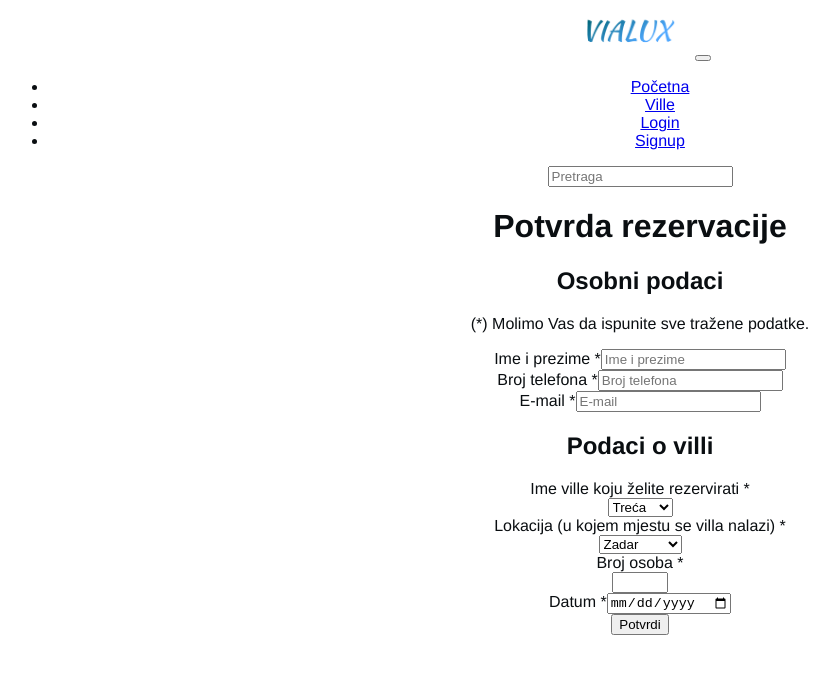
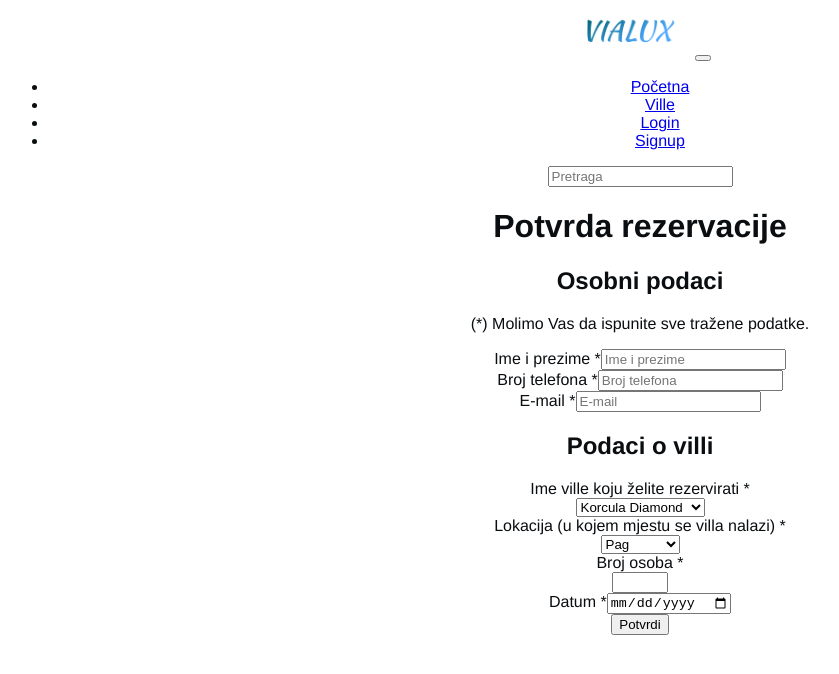
Before and after one commit to lukadrezga/vialux.github.io, a Vue app in the folder vialux/: page /rezervacija in a window 1280 px wide. Shown: the top 674 px of the page, without its empty margins (0-839 px from the left). Built offline with nearby package versions, Linux system fonts and the light colour scheme; no server answers; the HTML template or start-up script is replaced by a standard one; what vue-croppa would draw is missing.

Commit message:
Dodavanje buttona za rezervaciju i izmjene na stranici

```diff
--- a/vialux/src/App.vue
+++ b/vialux/src/App.vue
@@ -29,7 +29,9 @@
             <router-link to="/ville" class="nav-link">Ville</router-link>
           </li>
           <li v-if="store.currentUser" class="nav-item">
-            <router-link to="/rezervacija" class="nav-link">Rezervacija</router-link>
+            <router-link to="/rezervacija" class="nav-link"
+              >Rezervacija</router-link
+            >
           </li>
           <li v-if="!store.currentUser" class="nav-item">
             <router-link to="/login" class="nav-link">Login</router-link>
@@ -64,7 +66,6 @@
 <script>
 import store from "@/store";
 import { auth } from "@/firebase";
-import { onAuthStateChanged, signOut } from "firebase/auth";
 import router from "@/router";
 
 auth.onAuthStateChanged((user) => {
--- a/vialux/src/components/Kartaville.vue
+++ b/vialux/src/components/Kartaville.vue
@@ -1,5 +1,6 @@
 <template>
-  <div class="card" style="width: 18rem">
+  <div class="row justify-content-center m-5">
+    <div class="card" style="width: 500px">
       <img :src="info.url" class="card-img-top" alt="..." />
       <div class="card-body">
         <p class="card-text">
@@ -11,13 +12,60 @@
         <p class="card-text">
           {{ info.adress }}
         </p>
+        <router-link
+          to="/rezervacija"
+          v-if="store.currentUser"
+          type="button"
+          class="btn btn-primary"
+          data-toggle="button"
+          aria-pressed="false"
+          autocomplete="off"
+          style="float: right"
+        >
+          Rezervacija
+        </router-link>
+      </div>
     </div>
   </div>
 </template>
 
+<style>
+* {
+  box-sizing: border-box;
+}
+
+body {
+  font-family: Arial, Helvetica, sans-serif;
+}
+
+/* Style the counter cards */
+.card {
+  box-shadow: 0 4px 8px 0 rgba(0, 0, 0, 0.2); /* this adds the "card" effect */
+  padding: 16px;
+  text-align: left;
+  background-color: #f1f1f1;
+}
+
+/* Responsive columns - one column layout (vertical) on small screens */
+@media screen and (max-width: 600px) {
+  .column {
+    width: 100%;
+    display: block;
+    margin-bottom: 20px;
+  }
+}
+</style>
+
 <script>
+import store from "@/store";
+
 export default {
   name: "Kartaville",
   props: ["info"],
+  data() {
+    return {
+      store,
+    };
+  },
 };
 </script>
--- a/vialux/src/views/Admin.vue
+++ b/vialux/src/views/Admin.vue
@@ -1,10 +1,18 @@
 <template>
   <div class="about">
-    <h1>Ovdje će se nalaziti forma za unos villa u aplikaciju.</h1>
+    <h1>Ovdje se nalazi forma za unos villa u aplikaciju.</h1>
+    <br />
+    <p>
+      Iako je forma vidljiva svima, ovu formu mogu koristiti samo administratori
+      ove stranice. Bilo kakva dodavanja villa od strane osobe koja nije
+      administrator, biti će <strong><u> OBRISANA </u></strong> , a account
+      blokiran!
+    </p>
+    <br />
     <section class="content-inside-grey">
       <div class="container">
         <div class="row">
-          <div class="col-10">
+          <div class="col-sm">
             <form @submit.prevent="postNewImage" class="mb-5">
               <div class="form-group">
                 <croppa
@@ -44,12 +52,12 @@
                   id="imageAdress"
                 />
               </div>
+              <br />
               <button type="submit" class="btn btn-primary ml-2">
                 Post image
               </button>
             </form>
           </div>
-          <div class="col-2"></div>
         </div>
       </div>
     </section>
@@ -119,3 +127,11 @@ export default {
   },
 };
 </script>
+
+<style>
+.container {
+  width: 80%;
+  max-width: 1200px;
+  margin: 0 auto;
+}
+</style>
--- a/vialux/src/views/Home.vue
+++ b/vialux/src/views/Home.vue
@@ -1,15 +1,15 @@
 <template>
   <div class="container">
-    <div class="row">
-      <div class="col-9">
-        {{ hello }}
-        <kartaville
+    <div class="row d-flex">
+      <div class="col">
+        <h1>{{ hello }}</h1>
+        <Kartaville
           v-for="card in filteredCards"
           :key="card.url"
           :info="card"
         />
+        <br />
       </div>
-      <div class="col-3"></div>
     </div>
   </div>
 </template>
@@ -19,7 +19,7 @@
 import Kartaville from "@/components/Kartaville.vue";
 import store from "@/store";
 
-let hello = "Ovdje upisati nešto";
+let hello = "Dobro došli na stranicu VIALUX!";
 
 let cards = [];
 
@@ -28,7 +28,7 @@ cards = [
     url: "https://croatia-exclusive.com/storage/app/uploads/public/607/d29/a1a/607d29a1a063e381169397.jpg",
     description: "Villa Frida",
     place: "Mjesto: Vabriga",
-    adress: "Adresa: Lovarska ulica 17",
+    adress: "Adresa: Lovarska ulica",
   },
   {
     url: "https://www.myistria.com/UserDocsImages/app/objekti/1679/slika_hd/21012022091409_Villa-near-Umag-Villa-Stancija-Baracija%2079.jpg",
@@ -50,7 +50,7 @@ export default {
   computed: {
     filteredCards() {
       let termin = this.store.searchTerm;
-      return this.cards.filter((card) => card.description.includes(termin));
+      return this.cards.filter((card) => card.description.indexOf(termin) >= 0);
     },
   },
   components: {
--- a/vialux/src/views/Login.vue
+++ b/vialux/src/views/Login.vue
@@ -32,6 +32,7 @@
             </button>
           </form>
         </div>
+        <div class="col-sm"></div>
       </div>
     </div>
   </div>
--- a/vialux/src/views/Rezervacija.vue
+++ b/vialux/src/views/Rezervacija.vue
@@ -10,48 +10,82 @@
               <h2>Osobni podaci</h2>
               <p>(*) Molimo Vas da ispunite sve tražene podatke.</p>
               <label for="exampleInputName">Ime i prezime *</label>
-<input type="name" class="form-control" id="exampleInputName" aria-describedby="nameHelp" placeholder="Ime i prezime" />
+              <input
+                type="name"
+                class="form-control"
+                id="exampleInputName"
+                aria-describedby="nameHelp"
+                placeholder="Ime i prezime"
+              />
             </div>
             <div class="form-group">
               <label for="exampleInputBrojtelefona">Broj telefona *</label>
-<input type="text" class="form-control" id="exampleInputNumber" placeholder="Broj telefona" />
+              <input
+                type="text"
+                class="form-control"
+                id="exampleInputNumber"
+                placeholder="Broj telefona"
+              />
             </div>
             <div class="form-group">
               <label for="exampleInputEmail">E-mail *</label>
-<input type="email" class="form-control"
-id="exampleInputEmail" placeholder="E-mail" />
-<br>
+              <input
+                type="email"
+                class="form-control"
+                id="exampleInputEmail"
+                placeholder="E-mail"
+              />
+              <br />
               <h2>Podaci o villi</h2>
               <label for="Name">Ime ville koju želite rezervirati *</label>
-<br>
+              <br />
               <select id="villa" name="villa">
-    <option value="prva">Prva</option>
-    <option value="druga">Druga</option>
-    <option value="treća" selected>Treća</option>
-    <option value="četvrta">Četvrta</option>
-    <br>
+                <option value="Frida">Frida</option>
+                <option value="Stancija Barancija">Stancija Barancija</option>
+                <option value="Korcula Diamond" selected>
+                  Korcula Diamond
+                </option>
+                <option value="Perla">Perla</option>
+                <option value="Medaki">Medaki</option>
+                <option value="Bay">Bay</option>
+                <option value="Venus">Venus</option>
+                <option value="Mercury">Mercury</option>
+                <br />
               </select>
-  <br>
-<label for="Lokacija">Lokacija (u kojem mjestu se villa nalazi) *</label>
-<br>
+              <br />
+              <label for="Lokacija"
+                >Lokacija (u kojem mjestu se villa nalazi) *</label
+              >
+              <br />
               <select id="lokacija" name="lokacija">
-    <option value="Pula">Pula</option>
-    <option value="Rovinj">Rovinj</option>
-    <option value="Poreč">Poreč</option>
-    <option value="Zadar" selected>Zadar</option>
-    <option value="Šibenik">Šibenik</option>
-    <option value="Split">Split</option>
-    <option value="Dubrovnik">Dubrovnik</option>
+                <option value="Vabriga">Vabriga</option>
+                <option value="Buje">Buje</option>
+                <option value="Korčula">Korčula</option>
+                <option value="Pag" selected>Pag</option>
+                <option value="Čabrunići">Čabrunići</option>
+                <option value="Medaki">Medaki</option>
+                <option value="Hvar">Hvar</option>
+                <option value="Rakalj">Rakalj</option>
               </select>
             </div>
             <div class="form-group">
               <label for="exampleInputBrojosoba">Broj osoba *</label>
-<br>
-<input type="number" max="12" min="1" id="exampleInputBrojosoba"/>
+              <br />
+              <input
+                type="number"
+                max="12"
+                min="1"
+                id="exampleInputBrojosoba"
+              />
             </div>
             <label for="Datum">Datum *</label>
-<input type="date" class="form-control" id="Datum" placeholder="Datum" />
-<br>
+            <input
+              type="date"
+              class="form-control"
+              id="Datum"
+              placeholder="Datum"
+            />
+            <br />
             <button type="submit" class="btn btn-primary">Potvrdi</button>
           </form>
         </div>
--- a/vialux/src/views/Signup.vue
+++ b/vialux/src/views/Signup.vue
@@ -4,7 +4,7 @@
     <div class="container">
       <div class="row">
         <div class="col-sm"></div>
-        <div class="col-sm-12">
+        <div class="col-sm">
           <form>
             <div class="form-group">
               <label for="exampleInputEmail1">Email addresa</label>
@@ -42,6 +42,7 @@
             </button>
           </form>
         </div>
+        <div class="col-sm"></div>
       </div>
     </div>
   </div>
--- a/vialux/src/views/Ville.vue
+++ b/vialux/src/views/Ville.vue
@@ -1,20 +1,15 @@
 <template>
-  <div class="about">
-    <h1>Ovdje će se nalaziti ville u Hrvatskoj.</h1>
-    <section class="content-inside-grey">
   <div class="container">
     <div class="row">
-          <div class="col-10">
+      <div class="col">
+        <h1>Ovdje će se nalaziti ville u Hrvatskoj.</h1>
         <Kartaville
           v-for="card in filteredCardes"
           :key="card.url"
           :info="card"
         />
       </div>
-          <div class="col-2"></div>
     </div>
-      </div>
-    </section>
   </div>
 </template>
 
@@ -64,7 +59,9 @@ export default {
   computed: {
     filteredCardes() {
       let termin = this.store.searchTerm;
-      return this.cardes.filter((card) => card.description.includes(termin));
+      return this.cardes.filter(
+        (card) => card.description.indexOf(termin) >= 0
+      );
     },
   },
   components: {
```
Lines whose indentation alone changed are shown as unchanged.
